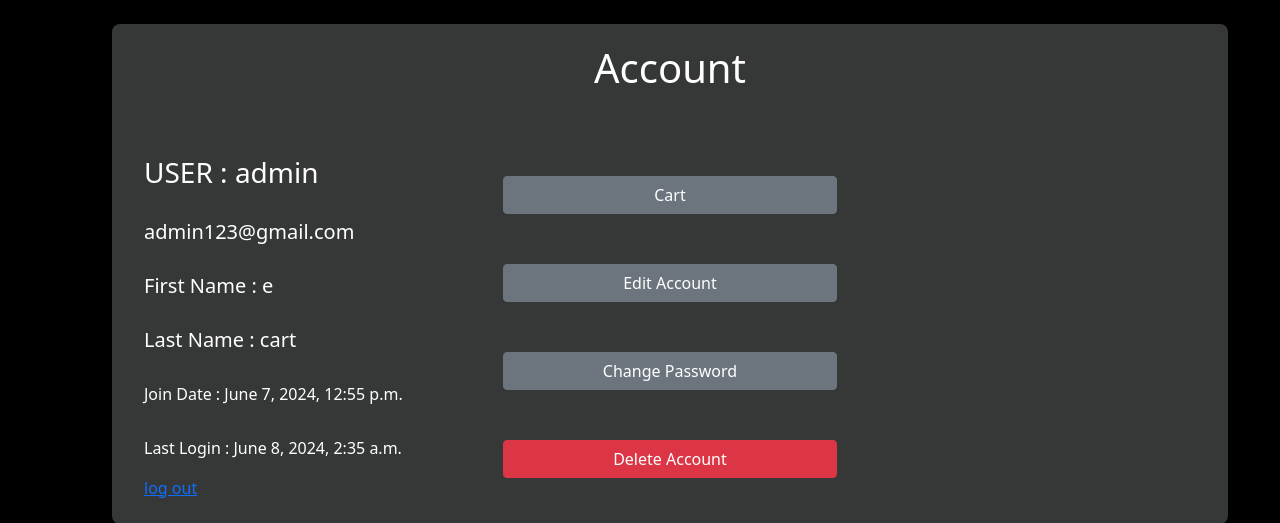
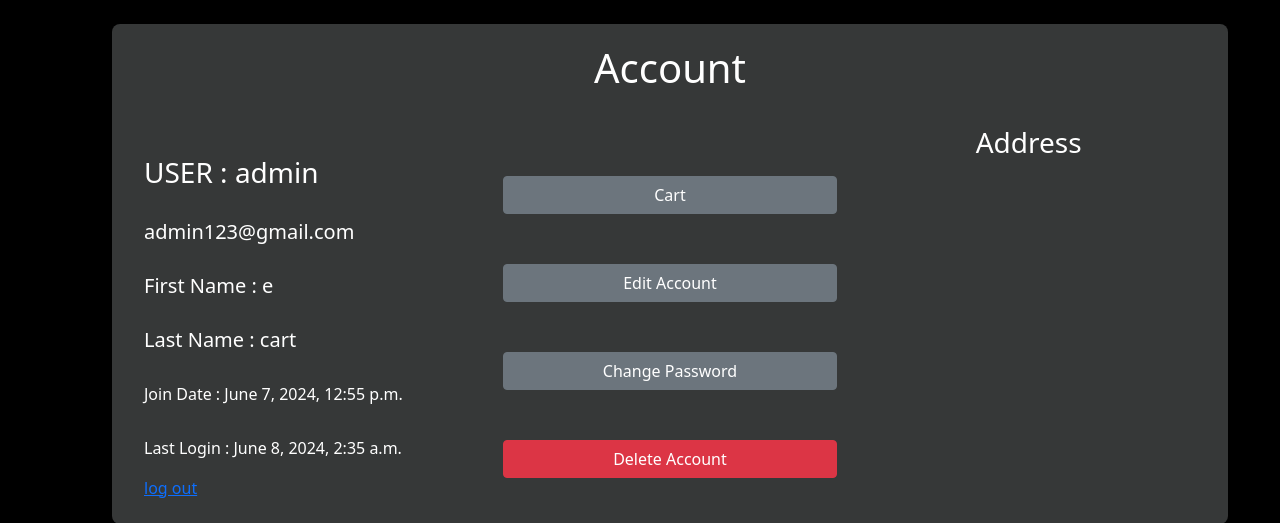
Before and after one commit to abijithdel/e-cart, a Django app: template ecart/templates/account/account.html in a window 1280 px wide. Shown: the part 62-585 px from the top of the page. Run offline with Django 5.2, Linux system fonts and the light colour scheme; the template is opened without the code that fills it, so the values that code supplies are empty; a user stored in the database is signed in.

Commit message:
add address title

```diff
--- a/ecart/templates/account/account.html
+++ b/ecart/templates/account/account.html
@@ -27,7 +27,7 @@
         </div>
 
         <div class="col-12 col-md-6 col-lg-4">
-
+            <h3 class="text-center">Address</h3>
         </div>
     </div>
 </div>
```
